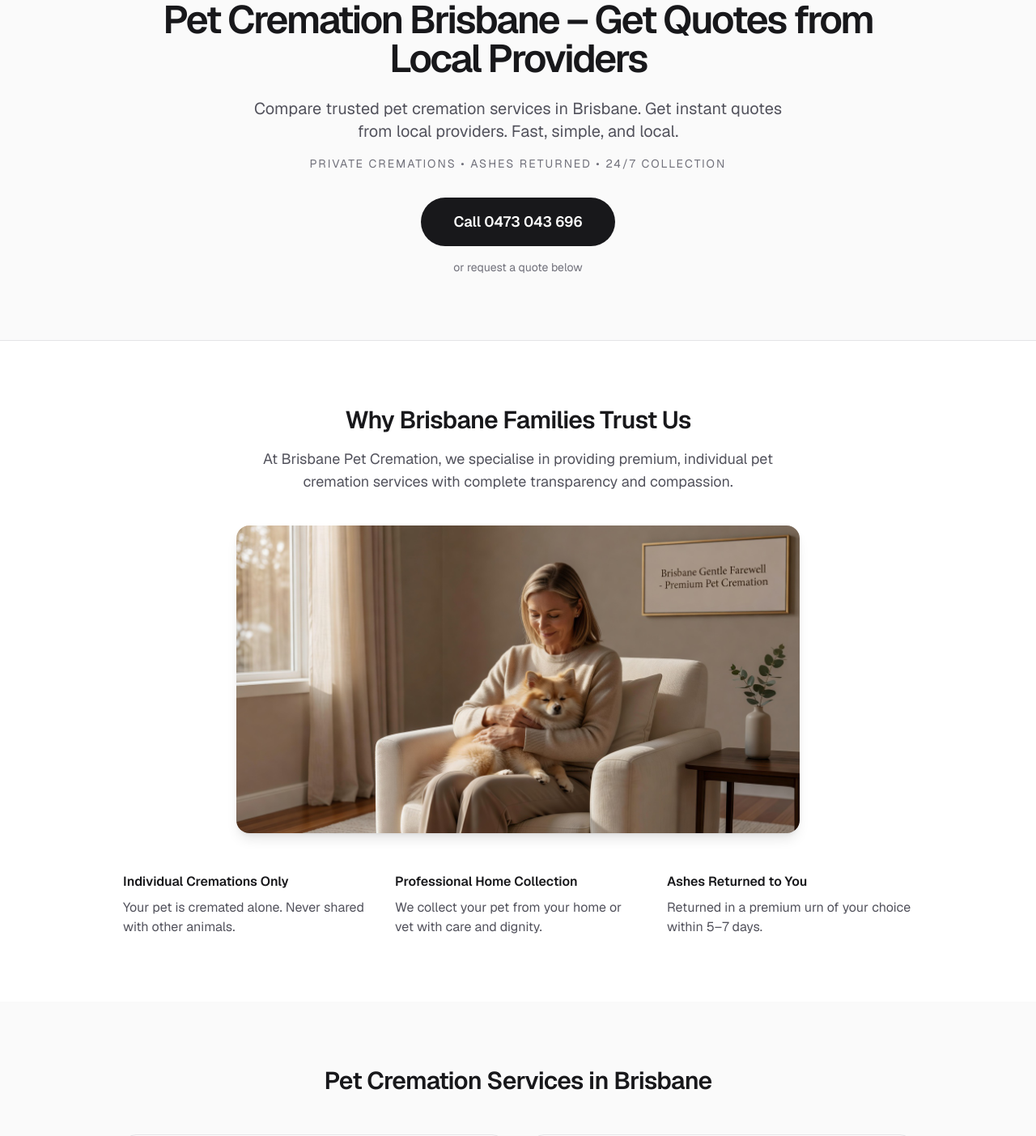
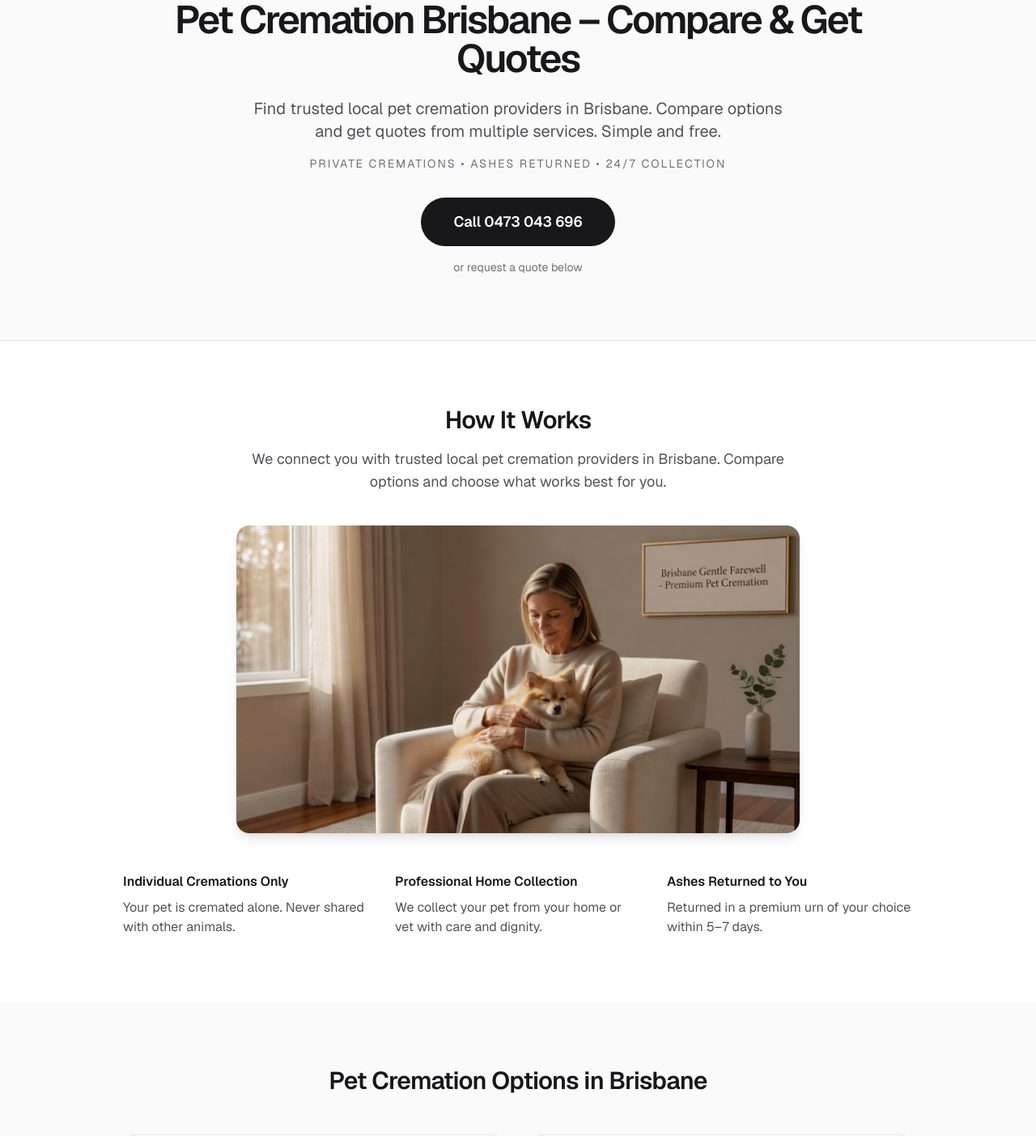
Before and after one commit to edwardted90/brisbanepetcremation, a Next.js app: page / in a window 1280 px wide. Shown: the part 540-1943 px from the top of the page at 81% size. Built offline with nearby package versions, Linux system fonts and the light colour scheme.

Commit message:
seo: make site more generic for lead generation platform

```diff
--- a/app/page.tsx
+++ b/app/page.tsx
@@ -22,10 +22,10 @@ export default function BrisbanePetCremation() {
           <img src="/hero.jpg" alt="Peaceful pet cremation moment" className="mx-auto mb-10 rounded-2xl shadow-xl max-h-[420px] object-cover" />
 
           <h1 className="text-5xl font-semibold tracking-tighter">
-            Pet Cremation Brisbane – Get Quotes from Local Providers
+            Pet Cremation Brisbane – Compare & Get Quotes
           </h1>
           <p className="mx-auto mt-6 max-w-2xl text-xl text-zinc-600">
-            Compare trusted pet cremation services in Brisbane. Get instant quotes from local providers. Fast, simple, and local.
+            Find trusted local pet cremation providers in Brisbane. Compare options and get quotes from multiple services. Simple and free.
           </p>
           <p className="mt-4 text-sm tracking-[2px] text-zinc-500">PRIVATE CREMATIONS • ASHES RETURNED • 24/7 COLLECTION</p>
 
@@ -41,9 +41,9 @@ export default function BrisbanePetCremation() {
       {/* Trust */}
       <section className="mx-auto max-w-5xl px-6 py-20">
         <div className="text-center">
-          <h2 className="text-3xl font-semibold tracking-tight">Why Brisbane Families Trust Us</h2>
+          <h2 className="text-3xl font-semibold tracking-tight">How It Works</h2>
           <p className="mx-auto mt-4 max-w-2xl text-lg text-zinc-600">
-            At Brisbane Pet Cremation, we specialise in providing premium, individual pet cremation services with complete transparency and compassion.
+            We connect you with trusted local pet cremation providers in Brisbane. Compare options and choose what works best for you.
           </p>
         </div>
 
@@ -70,7 +70,7 @@ export default function BrisbanePetCremation() {
       {/* Services */}
       <section className="bg-zinc-50 py-20">
         <div className="mx-auto max-w-5xl px-6">
-          <h2 className="text-center text-3xl font-semibold tracking-tight">Pet Cremation Services in Brisbane</h2>
+          <h2 className="text-center text-3xl font-semibold tracking-tight">Pet Cremation Options in Brisbane</h2>
 
           <div className="mt-12 grid gap-8 md:grid-cols-2">
             <div className="rounded-2xl border border-zinc-200 bg-white p-8">
```
